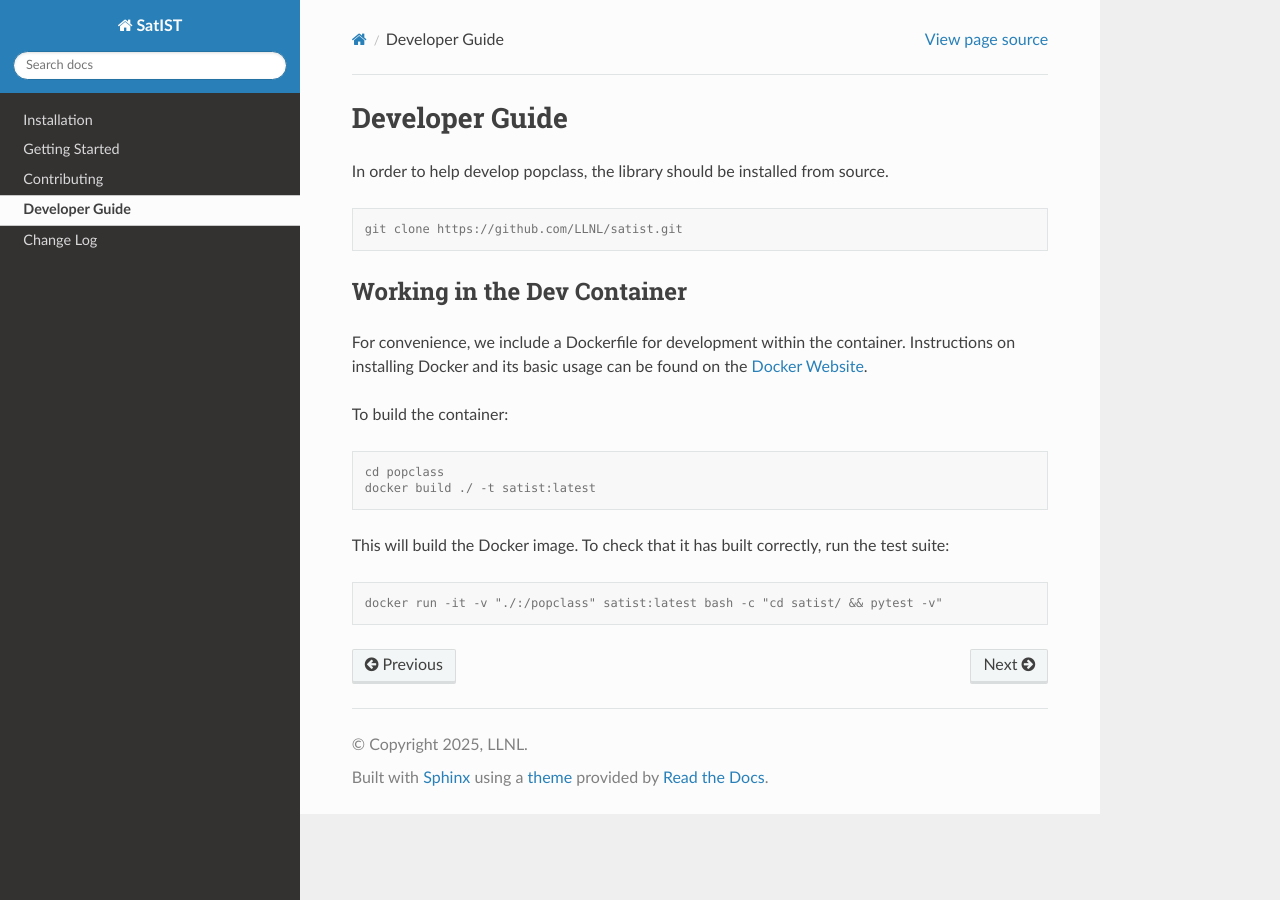
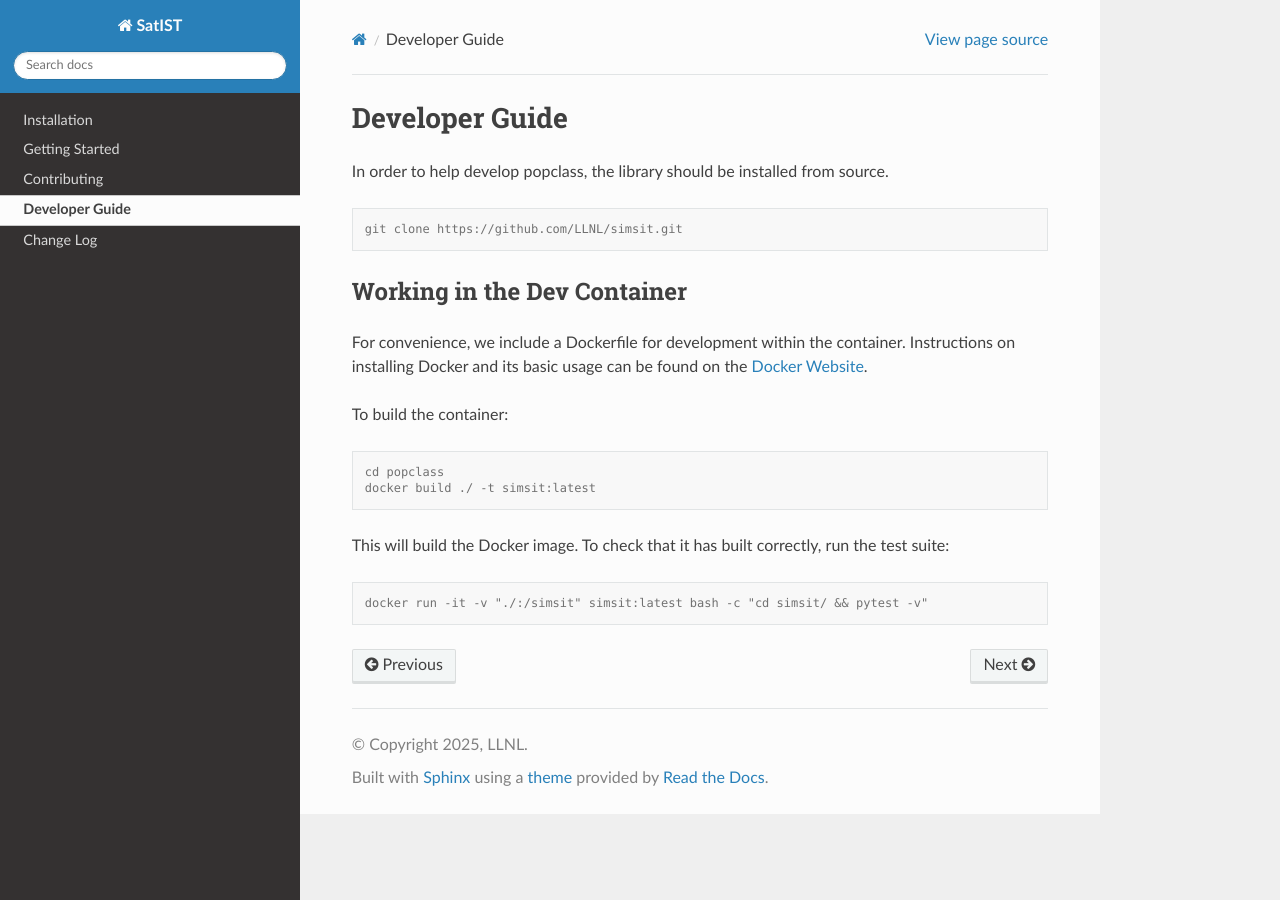
Before and after one commit to LLNL/SImSiT, a Sphinx documentation site: the page built from docs/source/developer.rst, in a window 1280 px wide. Built offline with Sphinx 7.4.7 and the Read the Docs theme 3.1.0, drawn with Linux system fonts in a browser that asks for light colours; pages that are not in the unit, such as notebooks, are missing from menus.

Commit message:
Update developer.rst

```diff
--- a/docs/source/developer.rst
+++ b/docs/source/developer.rst
@@ -6,7 +6,7 @@ In order to help develop popclass, the library should be installed from source.
 
 .. code-block:: console
 
-    git clone https://github.com/LLNL/satist.git
+    git clone https://github.com/LLNL/simsit.git
 
 Working in the Dev Container
 ----------------------------
@@ -19,11 +19,11 @@ To build the container:
 .. code-block:: console
 
     cd popclass
-    docker build ./ -t satist:latest
+    docker build ./ -t simsit:latest
 
 This will build the Docker image.
 To check that it has built correctly, run the test suite:
 
 .. code-block:: console
 
-    docker run -it -v "./:/popclass" satist:latest bash -c "cd satist/ && pytest -v"
+    docker run -it -v "./:/simsit" simsit:latest bash -c "cd simsit/ && pytest -v"
```
